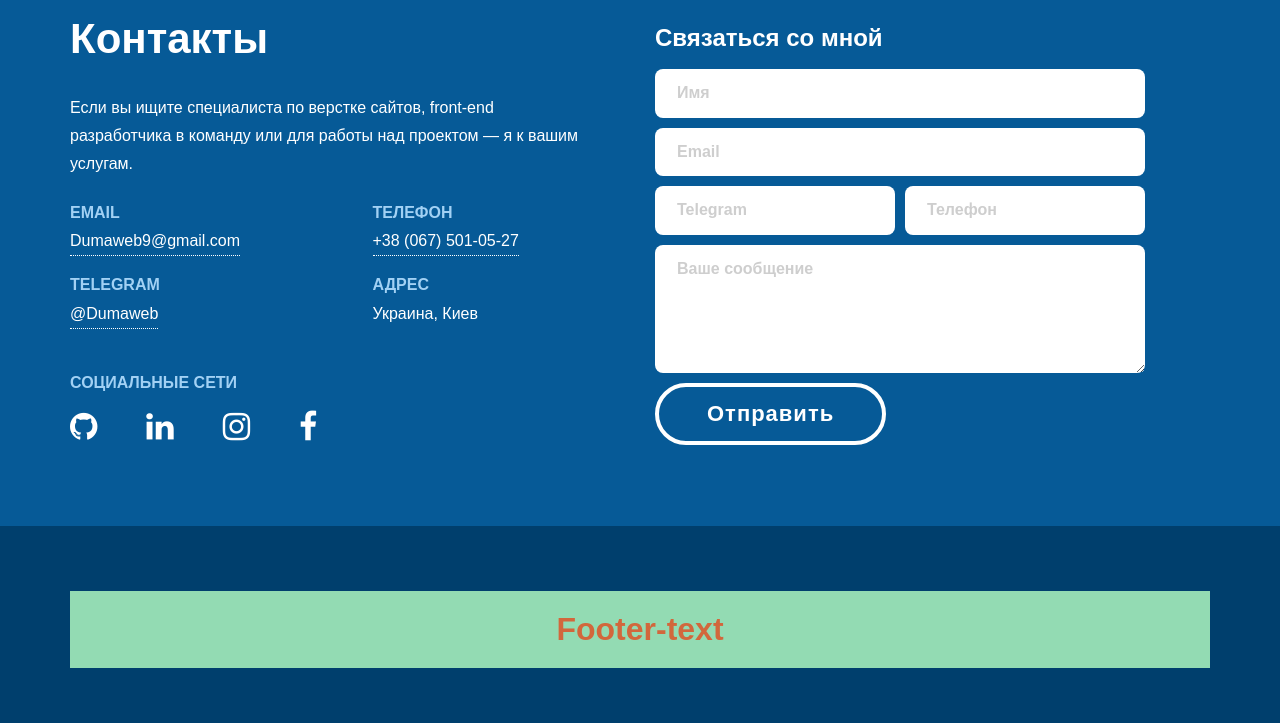
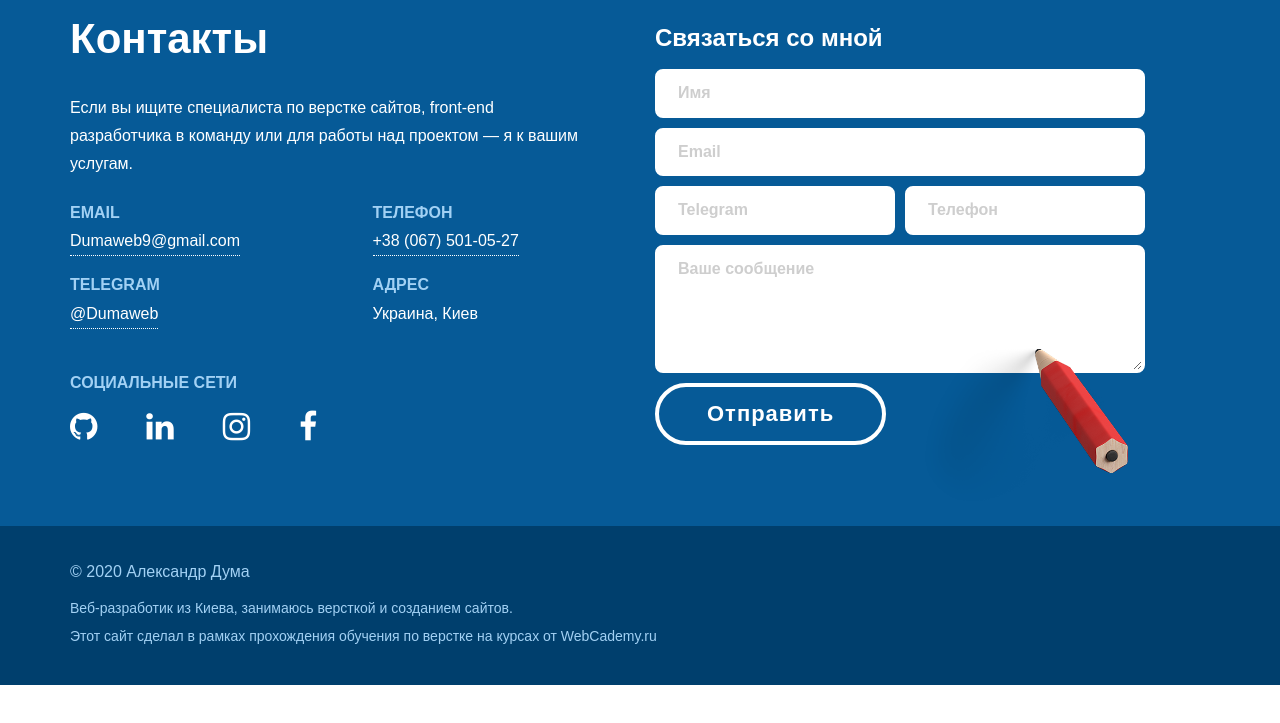
Before and after one commit to Aleksandr-Duma/My_portfolio, a plain HTML site: page index.html in a window 1280 px wide. Shown: the part 2729-3452 px from the top of the page. After the commit the page ends 3414 px from the top, so only its background shows below. Drawn offline with Linux system fonts and the light colour scheme.

Commit message:
Block footer finish

```diff
--- a/index.html
+++ b/index.html
@@ -54,7 +54,6 @@
 			</div>
 		</a>
 	</header>
-
 	<div class="block-resume" id = "resume">
 		<div class="container">
 			<div class="row">
@@ -236,7 +235,6 @@
 			</div>
 		</div>
 	</div>
-
 	<div class="block-contacts" id = "contacts">
 		<div class="container">
 			<div class="row">
@@ -282,30 +280,32 @@
 					</div>
 				</div>
 				<div class="col-md-6">
-					<div class="contacts-block-form">
-						<h3 class="block-form-title">Связаться со мной</h3>
-						<form action="" class="contacts-form">
-							<input type="text" class = "contact-form-input" name = "name" placeholder = "Имя">
-							<input type="email" class = "contact-form-input" name = "email" placeholder = "Email">
+					<div class = "contacts-block-form">
+						<h3 class = "block-form-title">Связаться со мной</h3>
+						<form class="contacts-form">
+							<input type = "text" class = "contact-form-input" name = "name" placeholder = "Имя">
+							<input type = "email" class = "contact-form-input" name = "email" placeholder = "Email">
 							<div class="wrap-short-input">
-								<input type="text" class = "contact-form-input short-input" name = "telegram" placeholder = "Telegram">
-								<input type="tel" class = "contact-form-input short-input" name = "phone" placeholder = "Телефон">
+								<input type = "text" class = "contact-form-input short-input" name = "telegram" placeholder = "Telegram">
+								<input type = "tel" class = "contact-form-input short-input" name = "phone" placeholder = "Телефон">
 							</div>
-							<textarea class = "contact-form-textarea" name="" placeholder = "Ваше сообщение"></textarea>
-							<button class = "contact-form-submit" type = "submit">Отправить</button>
+							<div class="wrap-pencil-img">
+								<textarea class = "contact-form-textarea" name="" placeholder = "Ваше сообщение"></textarea>
+							</div>
+							<button type = "submit" class = "contact-form-submit">Отправить</button>
 						</form>
 					</div>
 				</div>
 			</div>
 		</div>
 	</div>
-
 	<footer class="footer">
 		<div class="container">
-			<div class="block">Footer-text</div>
+			<p class="footer-text-copyright">© 2020 Александр Дума</p>
+			<p class="footer-text-discription">Веб-разработик из Киева, занимаюсь версткой и созданием сайтов.</p>
+			<p class="footer-text-discription">Этот сайт сделал в рамках прохождения обучения по верстке на курсах от WebCademy.ru</p>
 		</div>
 	</footer>
-
 	<script src = "libs/Jquery/jquery-3.3.1.min.js"></script>
 	<script src = "libs/mixItUp2/jquery.mixitup.min.js"></script>
 	<script src = "libs/FuncyBox/jquery.fancybox.min.js"></script>
--- a/less/base/_base.less
+++ b/less/base/_base.less
@@ -41,14 +41,3 @@ textarea{
 .clearfix:after{
 	clear: both;
 }
-
-.block{
-	background-color: #93DBB3;
-	padding: 20px;
-	color: #D2673C;
-	font-size: 32px;
-	font-weight: bold;
-	text-align: center;
-	margin-top: 30px;
-	margin-bottom: 30px;
-}
--- a/less/sections/_block-contacts.less
+++ b/less/sections/_block-contacts.less
@@ -151,17 +151,17 @@
 	width: 100%;
 	border-radius: 8px;
 	background-color: #fff;
+	border: 3px solid #fff;
 	font-size: 16px;
 	font-weight: 700;
 	color: #00599a;
-	border: none;
 	outline: none;
-	padding: 15px 22px;
+	padding: 12px 20px;
 	margin-bottom: 10px;
+	transition: border-color .3s ease;
 
 	&:hover, &:active, &:focus{
 		border: 3px solid #a2d1f4;
-		padding: 12px 19px;
 	}
 }
 
@@ -206,17 +206,17 @@
 	height: 128px;
 	border-radius: 8px;
 	background-color: #fff;
+	border: 3px solid #fff;
 	font-size: 16px;
 	font-weight: 700;
 	color: #00599a;
-	border: none;
 	outline: none;
-	padding: 15px 22px;
+	padding: 12px 20px;
 	margin-bottom: 7px;
+	transition: border-color .3s ease;
 
 	&:hover, &:active, &:focus{
 		border: 3px solid #a2d1f4;
-		padding: 12px 19px;
 	}
 }
 
@@ -232,8 +232,27 @@
   	color: @gray-text;
 }
 
+.wrap-pencil-img{
+	position: relative;
+}
+
+@media (min-width: 1200px){
+	.wrap-pencil-img:after{
+		content: " ";
+		background-image: url(../img/pencil.png);
+		background-repeat: no-repeat;
+		background-position: left top;
+		display: block;
+		width: 203px;
+		height: 153px;
+		position: absolute;
+		top: 75%;
+		left: 55%;
+	}
+}
+
 .contact-form-submit{
-	background: transparent;
+	background-color: transparent;
 	border: 4px solid #fff;
 	border-radius: 50px;
 	font-size: 18px;
@@ -243,7 +262,21 @@
   	text-align: center;
   	color: #fff;
   	cursor: pointer;
+  	outline: none;
   	padding: 11px 48px;
+  	transition: all .3s ease;
+
+  	&:hover, &:focus{
+		background-color: #fff;
+		border: 4px solid #fff;
+		color: @bg-contacts;
+  	}
+
+  	&:active{
+  		background-color: transparent;
+		border: 4px solid #ffe400;
+		color: #ffe400;
+  	}
 
   	@media (min-width: 768px){
 		font-size: 22px;
--- a/less/sections/_footer.less
+++ b/less/sections/_footer.less
@@ -2,6 +2,33 @@
 
 .footer{
 	background-color: @bg-footer;
-	padding-top: 35px;
-	padding-bottom: 40px;
+	padding-top: 10px;
+	padding-bottom: 20px;
+
+	@media (min-width: 768px){
+		padding-top: 20px;
+		padding-bottom: 30px;
+	}
 }
+
+.footer-text-copyright{
+	font-size: 14px;
+	line-height: 1.3;
+	color: @lightblue-text;
+
+	@media (min-width: 768px){
+		font-size: 16px;
+	}
+}
+
+.footer-text-discription{
+	font-size: 12px;
+	line-height: 1.3;
+	color: @lightblue-text;
+	margin: 0;
+	margin-bottom: 10px;
+
+	@media (min-width: 768px){
+		font-size: 14px;
+	}
+}
```
Also changed, not shown: css/main.css.
